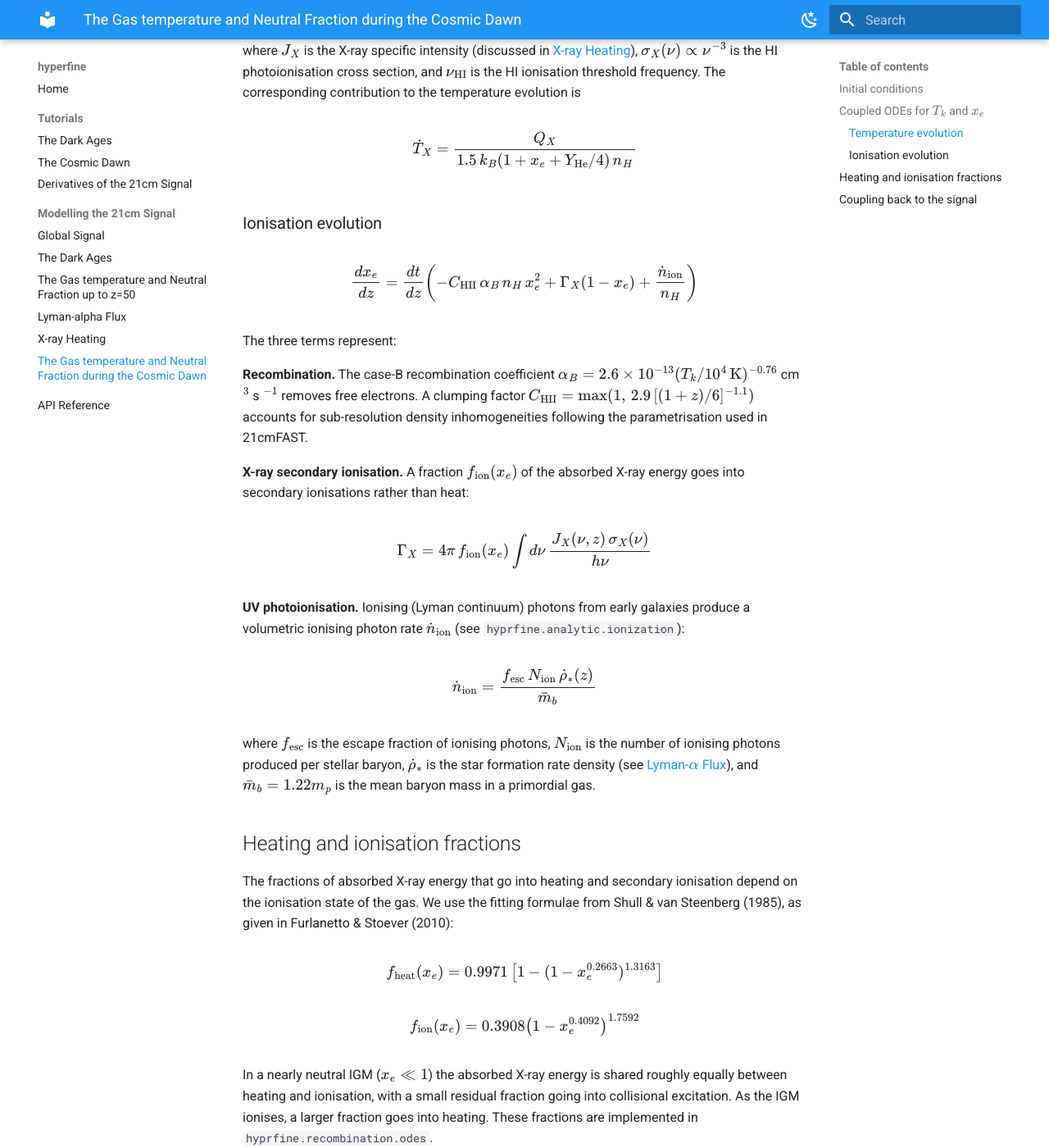
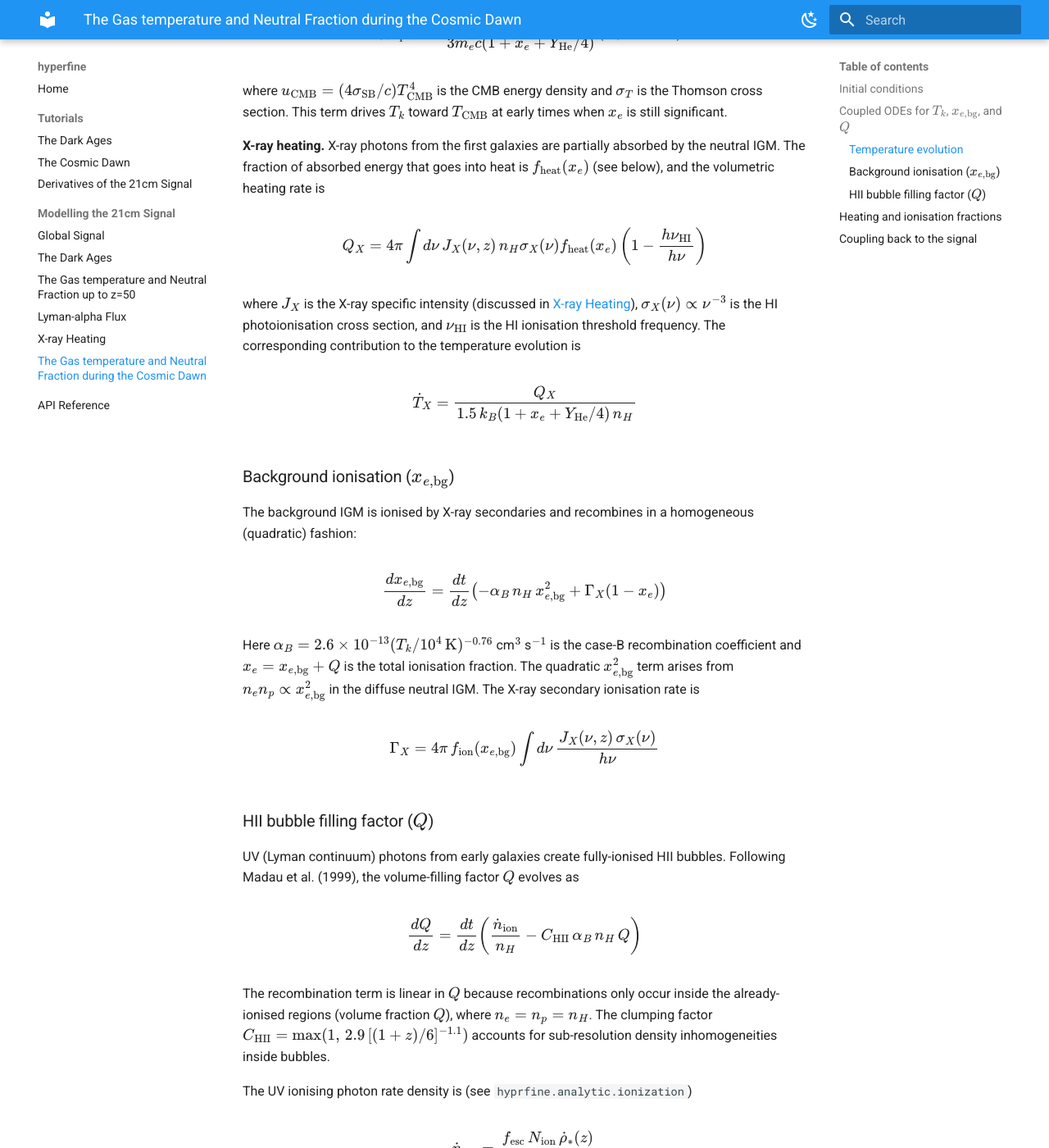
Before and after one commit to htjb/hyprfine, an MkDocs documentation site: the page built from docs/modelling/recombination/cosmic-dawn.md, in a window 1280 px wide and 1400 px high, scrolled down 1327 px. Shown: the whole window at 82% size. Built offline with MkDocs 1.6.1 and Material for MkDocs 9.7.7, drawn with Linux system fonts in a browser that asks for light colours; some of the changed text lies outside the part shown.

Commit message:
updating the documentaiton on odes to discuss xe_bg and volume filling factor; updating discussion of spectrum normalisation in the Xray docs

```diff
--- a/docs/modelling/recombination/cosmic-dawn.md
+++ b/docs/modelling/recombination/cosmic-dawn.md
@@ -15,14 +15,27 @@ recombination history down to this redshift before any significant star
 formation has occurred. These values serve as initial conditions for the ODE
 system described below.
 
-## Coupled ODEs for $T_k$ and $x_e$
+## Coupled ODEs for $T_k$, $x_{e,\rm bg}$, and $Q$
 
-From $z = 35$ down to the end of reionisation, we integrate a pair of coupled
-first-order ordinary differential equations for the kinetic temperature $T_k(z)$
-and the free electron fraction $x_e(z)$. The integration is performed using the
-[diffrax](https://docs.kidger.site/diffrax/) library with the implicit Kvaerno5
-solver, which handles the stiff nature of these equations. See
-`hyprfine.recombination.odes`.
+From $z = 35$ down to the end of reionisation, we integrate three coupled
+first-order ordinary differential equations. The integration is performed using
+the [diffrax](https://docs.kidger.site/diffrax/) library with the implicit
+Kvaerno5 solver. See `hyprfine.recombination.odes`.
+
+The mean free electron fraction is split into two physically distinct
+contributions:
+
+- **$x_{e,\rm bg}$** — the "background" ionisation fraction of the diffuse IGM
+  outside HII bubbles. This includes the cosmological recombination residual
+  handed off from HYREC-2 and the boost from X-ray secondary ionisations. It
+  evolves under quadratic (homogeneous) recombination.
+- **$Q$** — the volume-filling factor of fully-ionised HII bubbles driven by UV
+  photons from early galaxies. Following Madau et al. (1999), recombinations
+  inside bubbles scale linearly with $Q$ (bubble model).
+
+The total mean ionisation fraction entering the 21-cm brightness temperature is
+
+$$x_e = x_{e,\rm bg} + Q$$
 
 ### Temperature evolution
 
@@ -58,41 +71,52 @@ evolution is
 
 $$\dot{T}_X = \frac{Q_X}{1.5\, k_B (1 + x_e + Y_{\rm He}/4)\, n_H}$$
 
-### Ionisation evolution
+### Background ionisation ($x_{e,\rm bg}$)
 
-$$\frac{dx_e}{dz} = \frac{dt}{dz} \left( -C_{\rm HII}\, \alpha_B\, n_H\, x_e^2
-+ \Gamma_X (1 - x_e) + \frac{\dot{n}_{\rm ion}}{n_H} \right)$$
+The background IGM is ionised by X-ray secondaries and recombines in a
+homogeneous (quadratic) fashion:
 
-The three terms represent:
+$$\frac{dx_{e,\rm bg}}{dz} = \frac{dt}{dz} \left(
+  -\alpha_B\, n_H\, x_{e,\rm bg}^2
+  + \Gamma_X (1 - x_e)
+\right)$$
 
-**Recombination.** The case-B recombination coefficient
-$\alpha_B = 2.6 \times 10^{-13} (T_k / 10^4\,{\rm K})^{-0.76}$ cm $^3$
-s $^{-1}$ removes free electrons. A clumping factor
-$C_{\rm HII} = \max(1,\, 2.9\,[(1+z)/6]^{-1.1})$ accounts for sub-resolution
-density inhomogeneities following the parametrisation used in 21cmFAST.
+Here $\alpha_B = 2.6 \times 10^{-13} (T_k / 10^4\,{\rm K})^{-0.76}$ cm$^3$
+s$^{-1}$ is the case-B recombination coefficient and $x_e = x_{e,\rm bg} + Q$
+is the total ionisation fraction. The quadratic $x_{e,\rm bg}^2$ term arises
+from $n_e n_p \propto x_{e,\rm bg}^2$ in the diffuse neutral IGM. The X-ray
+secondary ionisation rate is
 
-**X-ray secondary ionisation.** A fraction $f_{\rm ion}(x_e)$ of the absorbed
-X-ray energy goes into secondary ionisations rather than heat:
+$$\Gamma_X = 4\pi\, f_{\rm ion}(x_{e,\rm bg}) \int d\nu\,
+\frac{J_X(\nu,z)\, \sigma_X(\nu)}{h\nu}$$
 
-$$\Gamma_X = 4\pi\, f_{\rm ion}(x_e) \int d\nu\, \frac{J_X(\nu,z)\, \sigma_X(\nu)}{h\nu}$$
+### HII bubble filling factor ($Q$)
 
-**UV photoionisation.** Ionising (Lyman continuum) photons from early galaxies
-produce a volumetric ionising photon rate $\dot{n}_{\rm ion}$ (see
-`hyprfine.analytic.ionization`):
+UV (Lyman continuum) photons from early galaxies create fully-ionised HII
+bubbles. Following Madau et al. (1999), the volume-filling factor $Q$ evolves as
+
+$$\frac{dQ}{dz} = \frac{dt}{dz} \left(
+  \frac{\dot{n}_{\rm ion}}{n_H} - C_{\rm HII}\, \alpha_B\, n_H\, Q
+\right)$$
+
+The recombination term is linear in $Q$ because recombinations only occur inside
+the already-ionised regions (volume fraction $Q$), where $n_e = n_p = n_H$.
+The clumping factor $C_{\rm HII} = \max(1,\, 2.9\,[(1+z)/6]^{-1.1})$ accounts
+for sub-resolution density inhomogeneities inside bubbles.
+
+The UV ionising photon rate density is (see `hyprfine.analytic.ionization`)
 
 $$\dot{n}_{\rm ion} = \frac{f_{\rm esc}\, N_{\rm ion}\, \dot{\rho}_*(z)}{\bar{m}_b}$$
 
-where $f_{\rm esc}$ is the escape fraction of ionising photons, $N_{\rm ion}$ is
-the number of ionising photons produced per stellar baryon, $\dot{\rho}_*$ is
-the star formation rate density (see [Lyman-$\alpha$ Flux](../wouthuysen.md)),
-and $\bar{m}_b = 1.22 m_p$ is the mean baryon mass in a primordial gas.
+where $f_{\rm esc}$ is the ionising-photon escape fraction, $N_{\rm ion}$ is the
+number of ionising photons per stellar baryon, $\dot{\rho}_*$ is the SFRD (see
+[Lyman-$\alpha$ Flux](../wouthuysen.md)), and $\bar{m}_b = 1.22 m_p$.
 
 ## Heating and ionisation fractions
 
 The fractions of absorbed X-ray energy that go into heating and secondary
-ionisation depend on the ionisation state of the gas. We use the fitting
-formulae from Shull & van Steenberg (1985), as given in Furlanetto & Stoever
-(2010):
+ionisation depend on the ionisation state of the gas. We use the fitting formulae from Shull & van Steenberg (1985), Table 1
+(300 eV primary electron), as implemented in 21cmFAST:
 
 $$f_{\rm heat}(x_e) = 0.9971 \left[ 1 - (1 - x_e^{0.2663})^{1.3163} \right]$$
 
```
Also changed, not shown: docs/modelling/xrays.md (+12 -6 lines).
